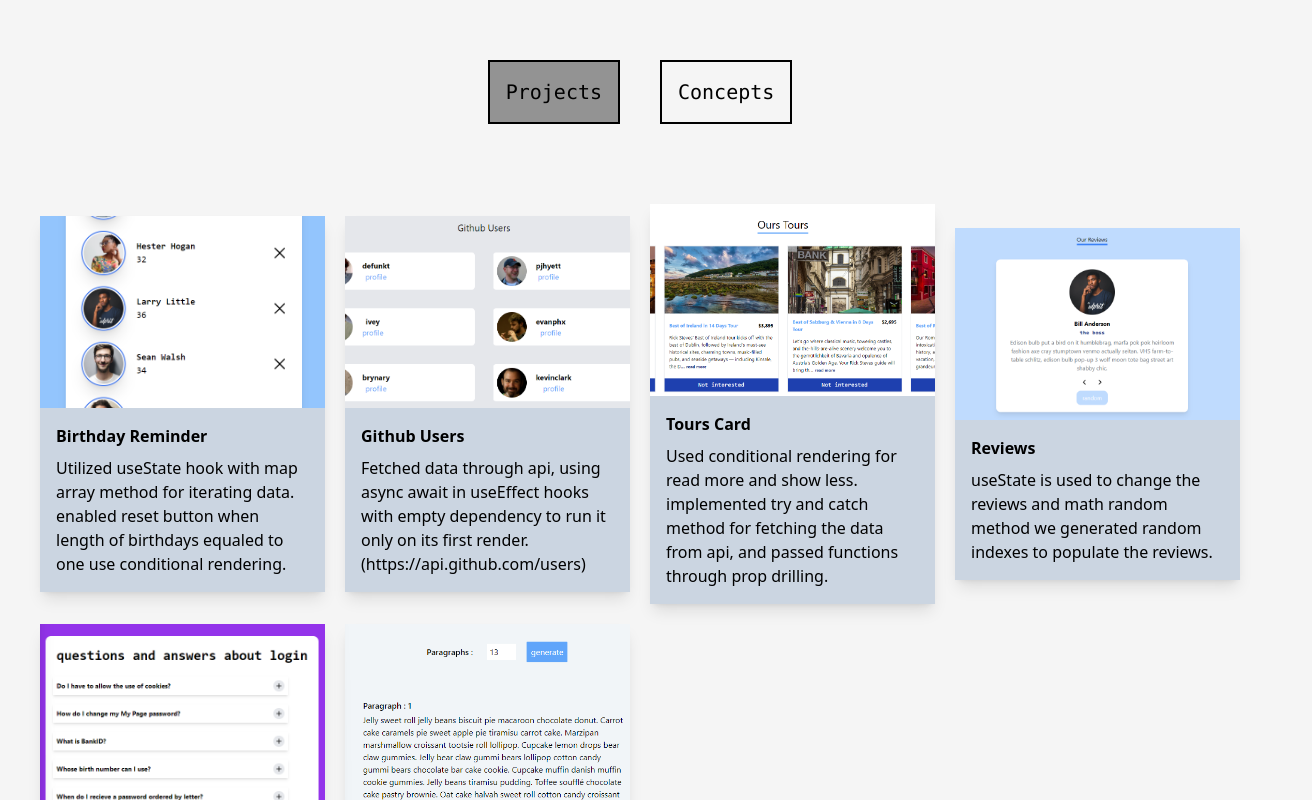
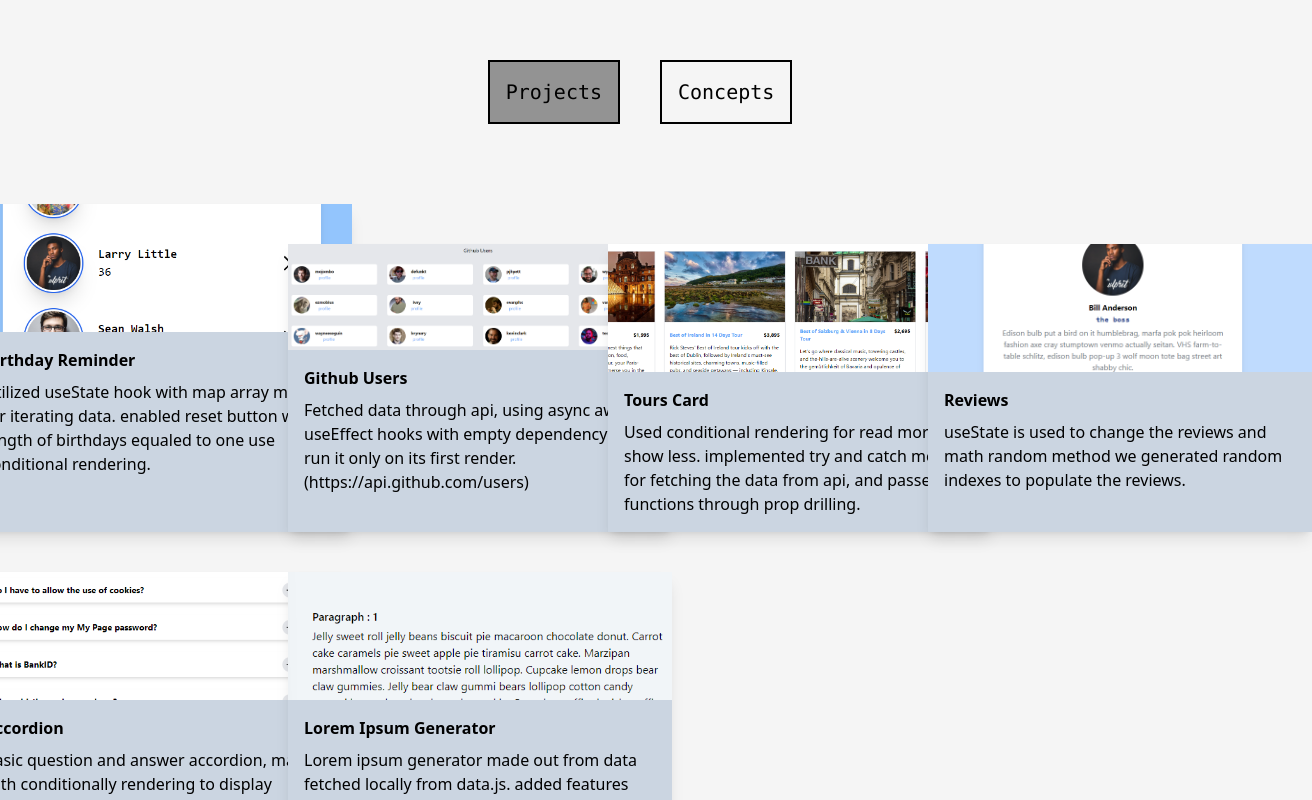
Before and after one commit to iamadityamall/react-projects, a React (Create React App) app: page /projects in a window 1280 px wide. Shown: the part 500-1300 px from the top of the page, 1312 px wide, since content can reach past the window. Built offline with nearby package versions, Linux system fonts and the light colour scheme.

Commit message:
updated the projects section layout

```diff
--- a/src/components/SingleProject.jsx
+++ b/src/components/SingleProject.jsx
@@ -8,14 +8,14 @@ const SingleProject = ({ data }) => {
       href={link}
       target="_blank"
       rel="noreferrer"
-      className="flex flex-col shadow-lg"
+      className="flex flex-col shadow-lg w-96"
     >
       <img
         src={image}
         alt={name}
-        className="w-full object-cover h-48"
+        className="w-full object-cover h-32"
       />
-      <div className="flex flex-col p-4 bg-slate-300">
+      <div className="flex flex-col p-4 bg-slate-300 h-full">
         <h4 className="font-bold">{name}</h4>
         <p className="pt-2 h-full">{info}</p>
       </div>
--- a/src/pages/Projects.jsx
+++ b/src/pages/Projects.jsx
@@ -8,7 +8,7 @@ const Projects = () => {
     document.title = "react-projects";
   }, []);
 
-  return <section className='grid grid-cols-1 gap-5 sm:grid-cols-2 lg:grid-cols-4 md:grid-cols-3 items-center py-20 px-10'>
+  return <section className='grid grid-cols-1 justify-items-center space-y-10 py-20 md:grid-cols-2 md:place-content-center lg:grid-cols-4'>
     {projects.map((data) => {
       return <SingleProject data={data} key={data.id}/>
     })}
```
